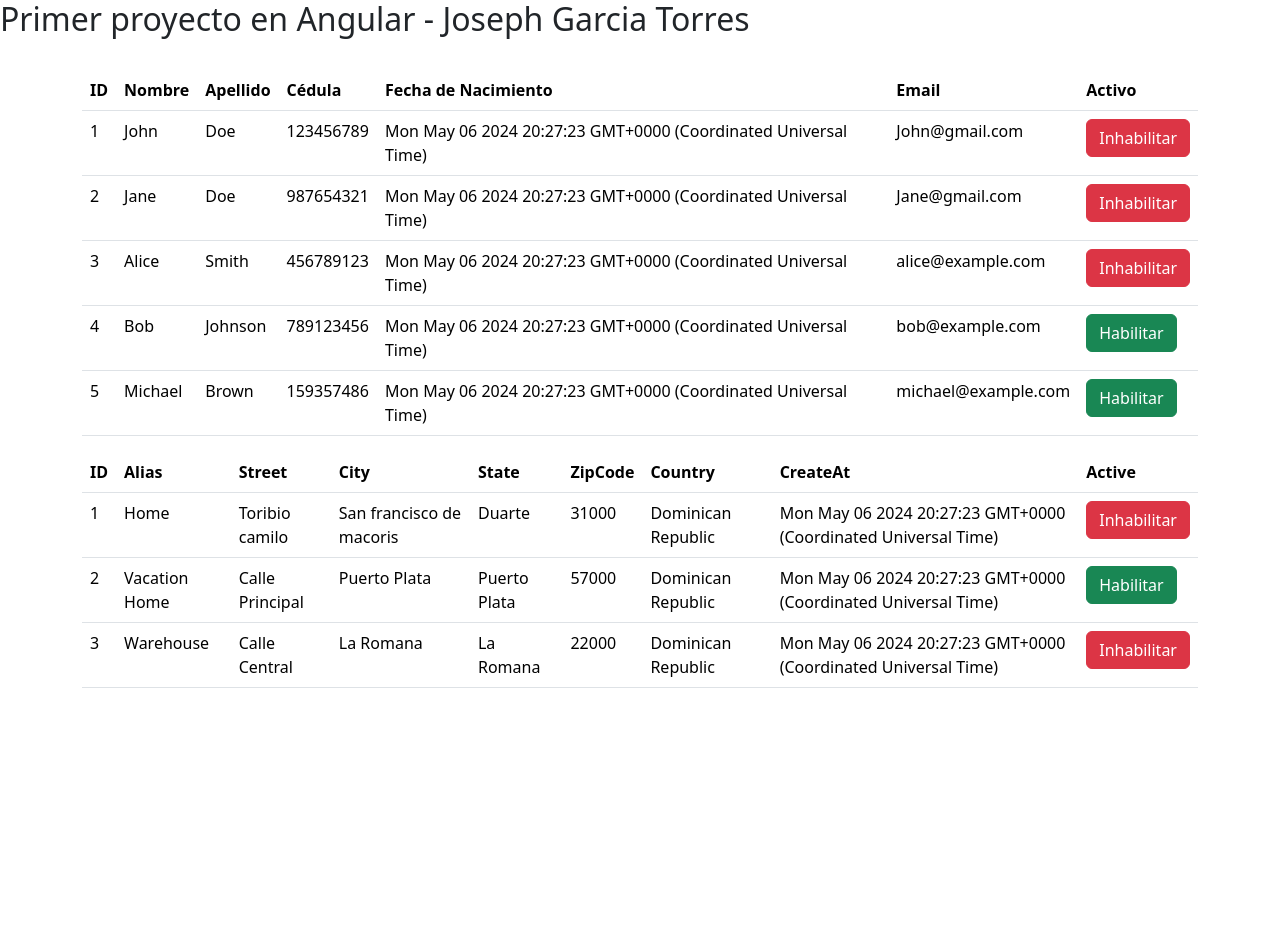
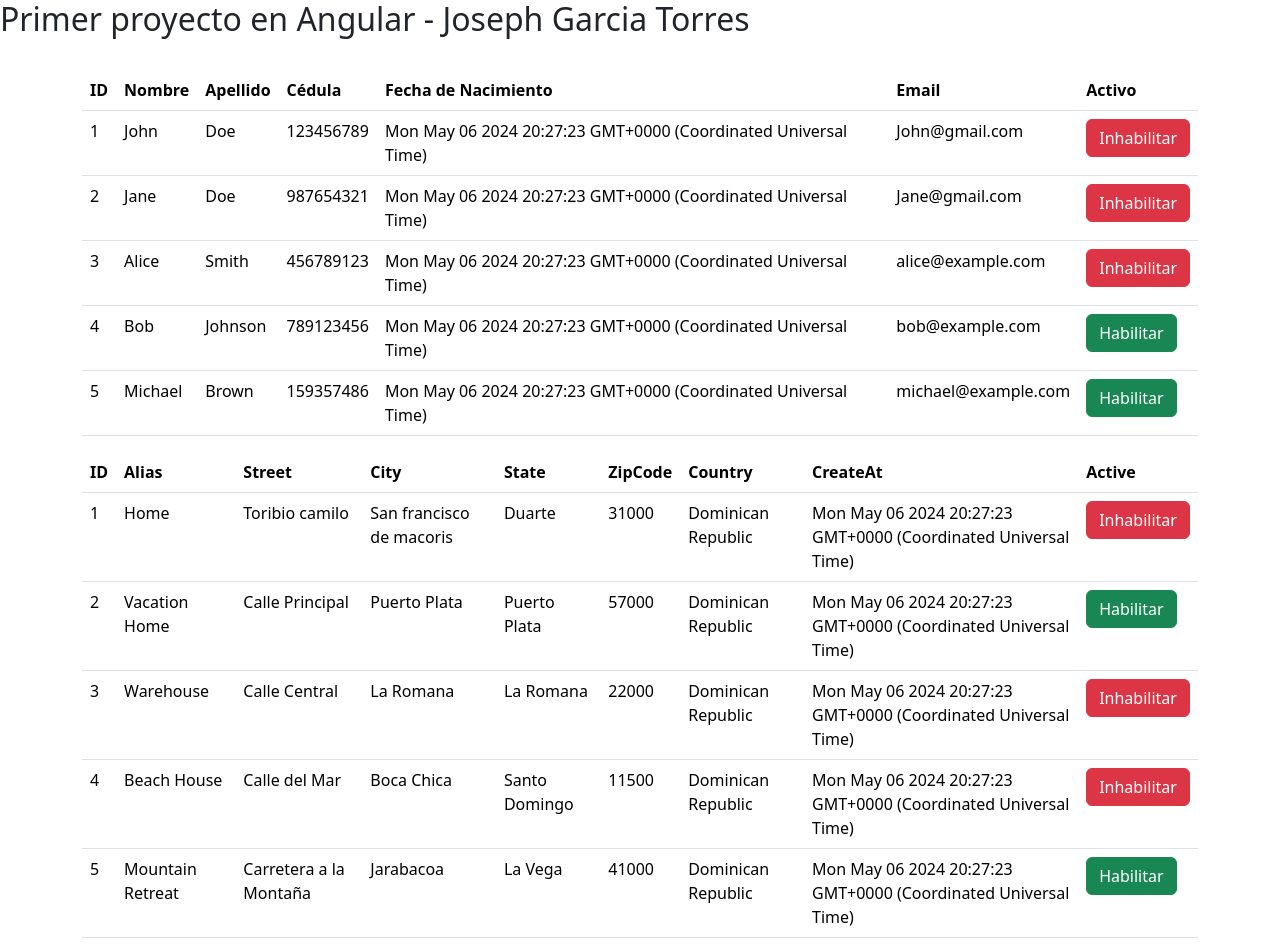
Before and after one commit to TheJosephGT/PrimerProyectoAngular, an Angular app: page / in a window 1280 px wide. Shown: the top 951 px of the page. Before the commit the page ends 800 px from the top, so only its background shows below. Built offline with nearby package versions, Linux system fonts and the light colour scheme.

Commit message:
update commit anterior, agregando dos direcciones mas

```diff
--- a/src/app/direccion-component/direccion-component.component.ts
+++ b/src/app/direccion-component/direccion-component.component.ts
@@ -47,5 +47,29 @@
       createAt: new Date(),
       clienteId: 3,
     },
+    {
+      addressId: 4,
+      alias: 'Beach House',
+      street: 'Calle del Mar',
+      city: 'Boca Chica',
+      state: 'Santo Domingo',
+      zipCode: '11500',
+      country: 'Dominican Republic',
+      active: true,
+      createAt: new Date(),
+      clienteId: 5,
+    },
+    {
+      addressId: 5,
+      alias: 'Mountain Retreat',
+      street: 'Carretera a la Montaña',
+      city: 'Jarabacoa',
+      state: 'La Vega',
+      zipCode: '41000',
+      country: 'Dominican Republic',
+      active: false,
+      createAt: new Date(),
+      clienteId: 4,
+    },
   ];
 }
```
